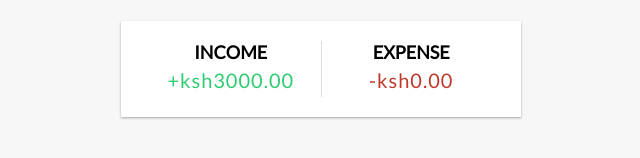
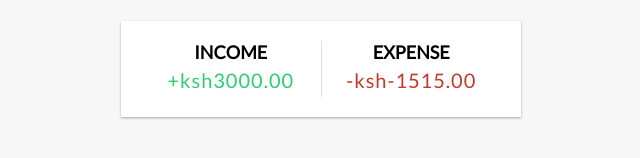
Before and after one commit to Emmanuelbett67/Vue-Expense-Tracker, a Vue app: page / in a window 1280 px wide. Shown: the part 150-308 px from the top of the page, without its empty margins (319-959 px from the left). Built offline with nearby package versions, Linux system fonts and the light colour scheme.

Commit message:
expense update

```diff
--- a/src/App.vue
+++ b/src/App.vue
@@ -44,7 +44,7 @@ const income = computed(() => {
 //get expenses
 const expenses = computed(() => {
   return transactions.value
-    .filter(() => transactions.amount < 0)
+    .filter((transactions) => transactions.amount < 0)
     .reduce((acc, transactions) => {
       return acc + transactions.amount;
     }, 0)
```
